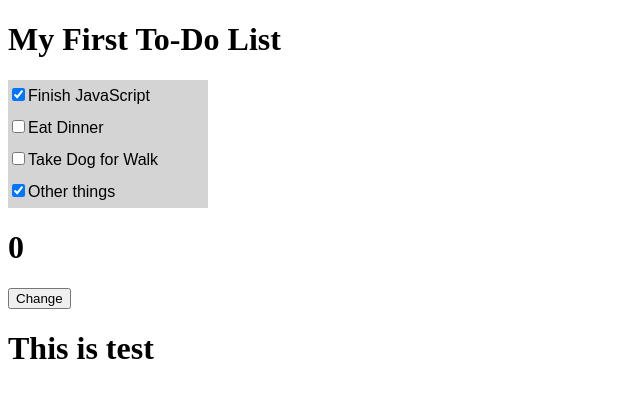
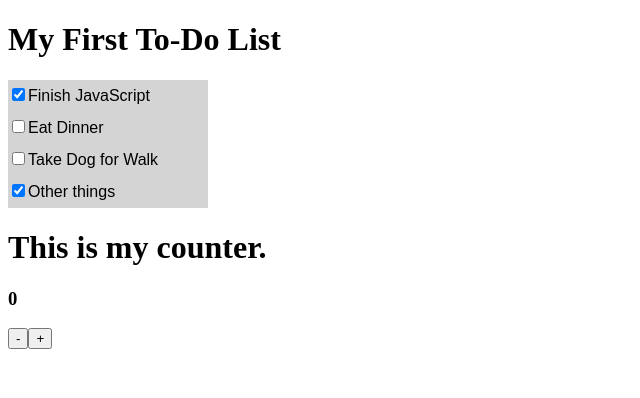
Before and after one commit to DanShafi/React-Sandbox, a React (Create React App) app: page / in a window 1280 px wide. Shown: the top 398 px of the page, without its empty margins (0-640 px from the left). Built offline with nearby package versions, Linux system fonts and the light colour scheme.

Commit message:
Changing setState without modifying original state

```diff
--- a/src/App.js
+++ b/src/App.js
@@ -18,44 +18,71 @@ class App extends React.Component {
             <div>
                 <h1>My First To-Do List</h1>
                 {todoItems}
-                <Counter />
-                <Test />
+                <Counting />
             </div>
         )
     }
 }
 
-class Counter extends React.Component {
+class Counting extends React.Component {
     constructor() {
         super()
         this.state = {
             count: 0
         }
         this.handleClick = this.handleClick.bind(this)
+        this.handleClick2 = this.handleClick2.bind(this)
     }
 
     handleClick() {
-        this.setState({ count: 1 })
+        this.setState({count: this.state.count + 1})
+    }
+
+    handleClick2() {
+        this.setState({count: this.state.count - 1})
     }
 
     render() {
-        let counter = this.state.count
         return (
             <div>
-                <h1>{counter}</h1>
-                <button onClick={this.handleClick}>Change</button>
+                <h1>This is my counter.</h1>
+                <h3>{this.state.count}</h3>
+                <button onClick={this.handleClick2}>-</button>
+                <button onClick={this.handleClick}>+</button>
             </div>
         )
     }
 }
 
-function Test() {
-    return (
-        <div>
-            <h1>This is test</h1>
-        </div>
-    )
-}
+
+
+
+
+
+
+// class Counter extends React.Component {
+//     constructor() {
+//         super()
+//         this.state = {
+//             count: 0
+//         }
+//         this.handleClick = this.handleClick.bind(this)
+//     }
+
+//     handleClick() {
+//         this.setState({count: this.state.count + 1})
+//     }
+
+//     render() {
+//         let counter = this.state.count
+//         return (
+//             <div>
+//                 <h1>{counter}</h1>
+//                 <button onClick={this.handleClick}>Change</button>
+//             </div>
+//         )
+//     }
+// }
 
 // Test.
 
```
